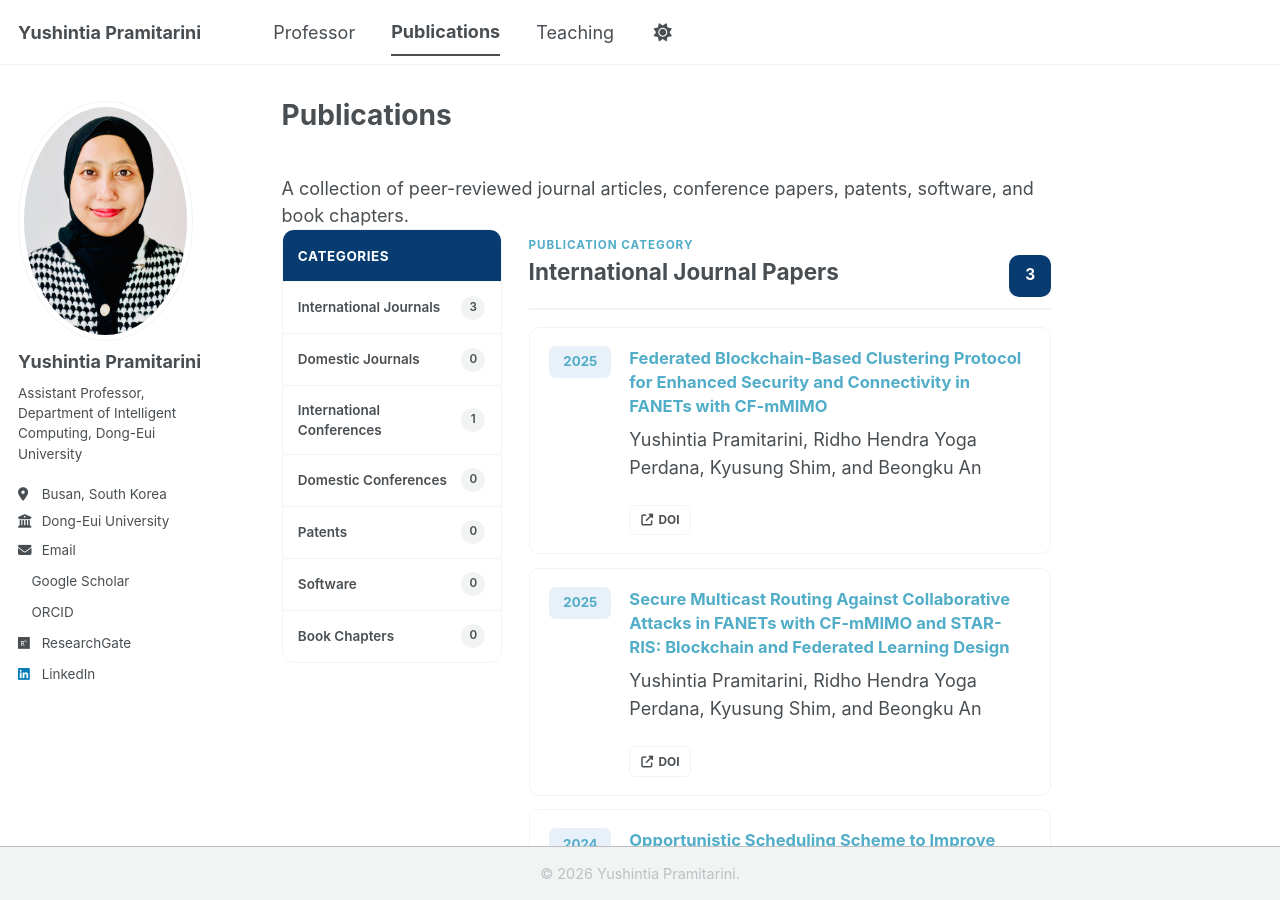
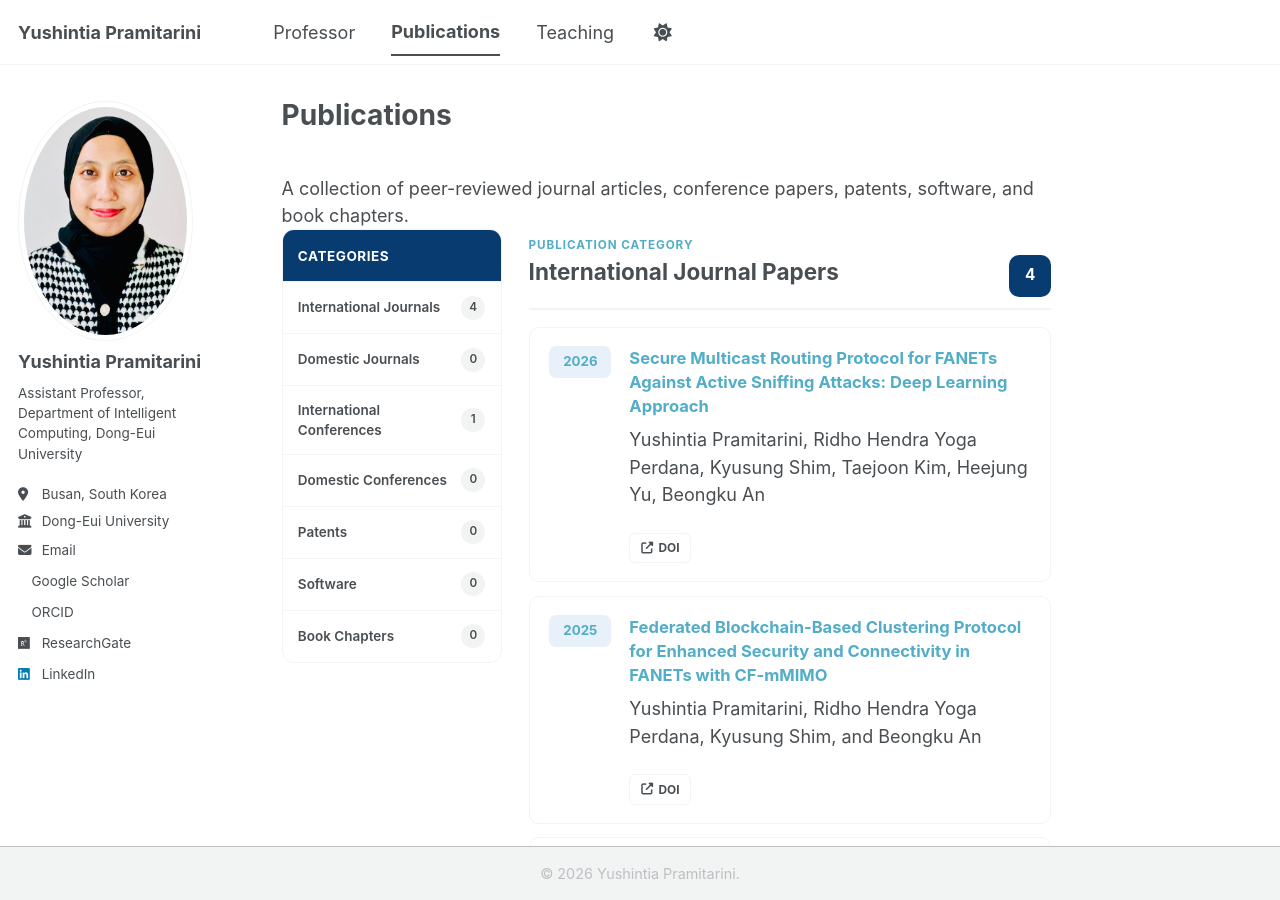
Before and after one commit to yushintia/yushintia.github.io, a Jekyll site: the page built from _pages/publications.md, in a window 1280 px wide and 900 px high. Built offline with Jekyll 4.4.1, drawn with Linux system fonts in a browser that asks for light colours; a style sheet for code colours, icons or effects is not loaded.

Commit message:
Add 2026 publication to international journals
Added a new publication entry for 2026 in the international journals section.

```diff
--- a/_data/publications.yml
+++ b/_data/publications.yml
@@ -2,6 +2,16 @@ international_journals:
   title: "International Journal Papers"
   short_title: "International Journals"
   items:
+    - year: 2026
+      authors: "Yushintia Pramitarini, Ridho Hendra Yoga Perdana, Kyusung Shim, Taejoon Kim, Heejung Yu, Beongku An"
+      title: "Secure Multicast Routing Protocol for FANETs Against Active Sniffing Attacks: Deep Learning Approach"
+      venue: "ICT Express"
+      volume: ""
+      pages: ""
+      date: "March 2026"
+      doi: "https://doi.org/10.1016/j.icte.2026.03.016"
+      pdf: ""
+
     - year: 2025
       authors: "Yushintia Pramitarini, Ridho Hendra Yoga Perdana, Kyusung Shim, and Beongku An"
       title: "Secure Multicast Routing Against Collaborative Attacks in FANETs with CF-mMIMO and STAR-RIS: Blockchain and Federated Learning Design"
```
